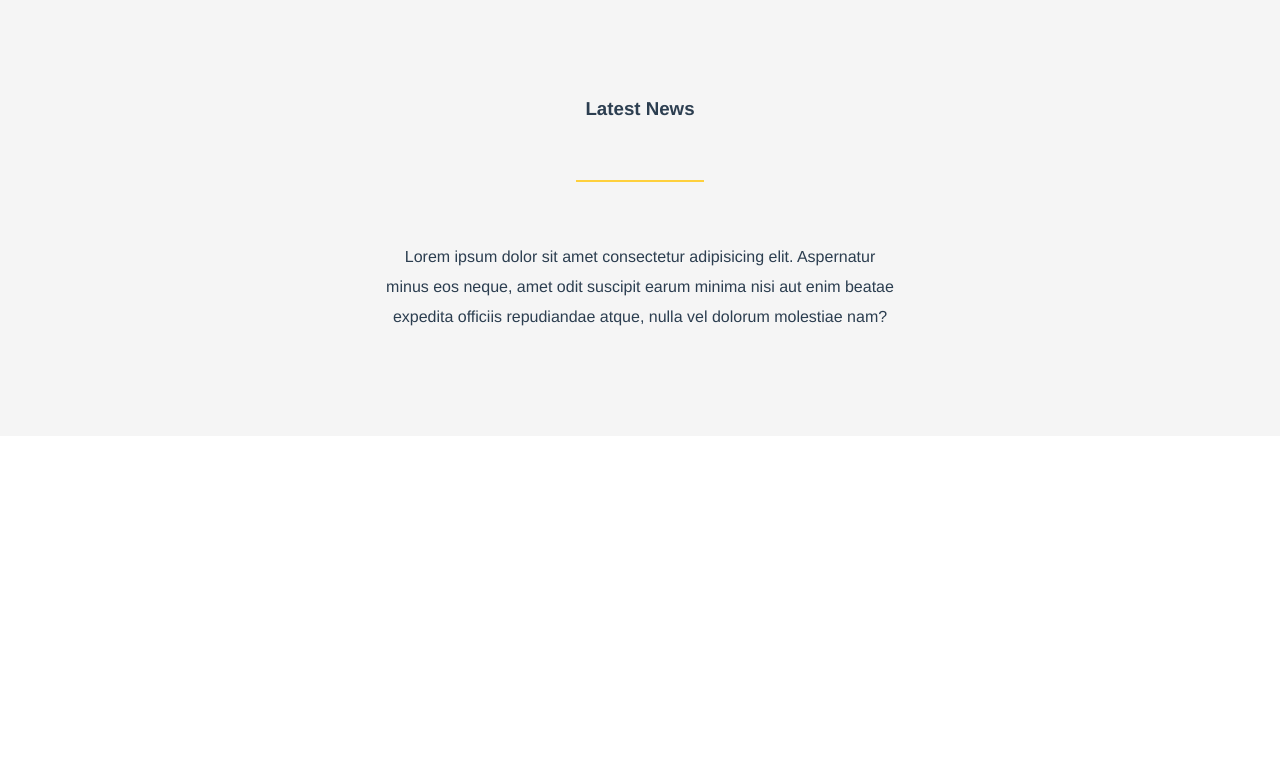
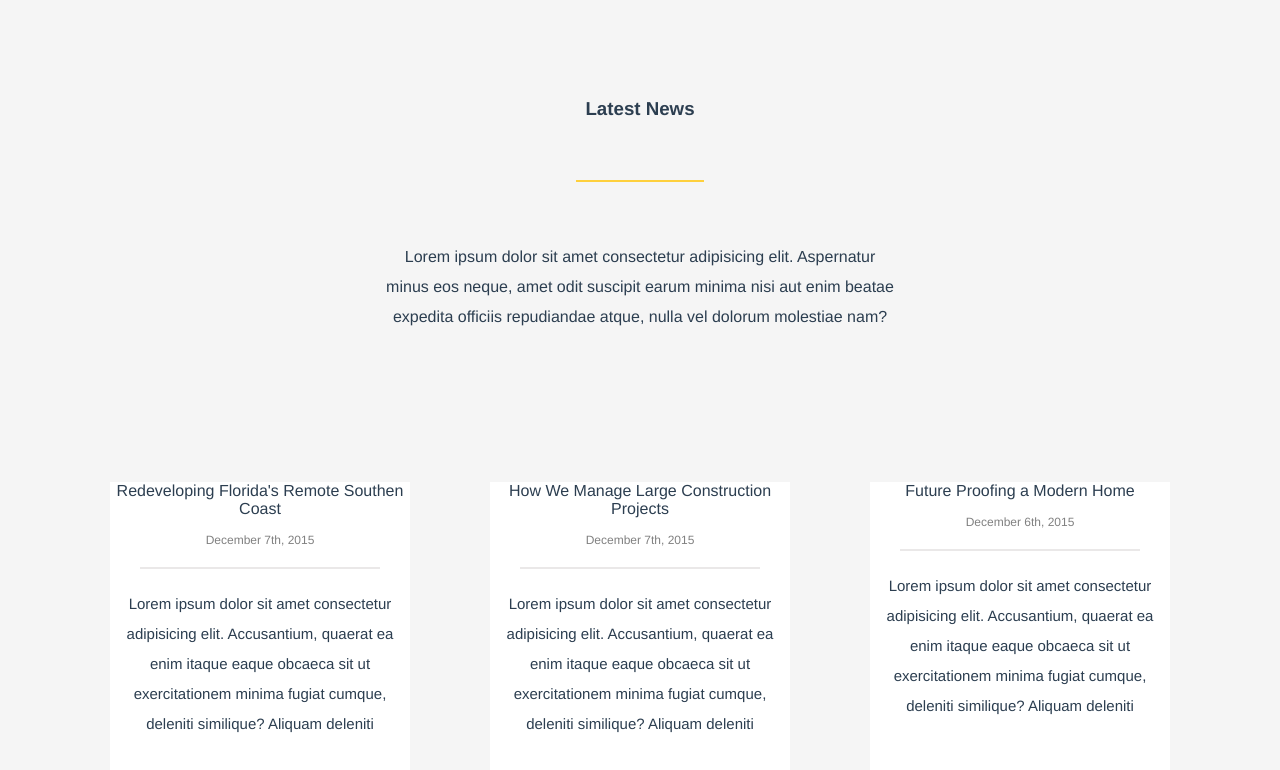
Before and after one commit to Pierre297/proj-html-vuejs, a Vue app: page / in a window 1280 px wide. Shown: the part 5463-6233 px from the top of the page. Before the commit the page ends 5899 px from the top, so only its background shows below. Built offline with nearby package versions, Linux system fonts and the light colour scheme.

Commit message:
sezione card news

```diff
--- a/src/components/Main.vue
+++ b/src/components/Main.vue
@@ -53,7 +53,7 @@
         officiis cupiditate fugiat cumque, deleniti similique? Aliquam deleniti
         necessitatibus repudiandae at.
       </p>
-      <b>HARRY SMITH NEW HOME OWNER</b>
+      <b>HARRY SMITH &#8226; NEW HOME OWNER</b>
     </div>
     <!-- NEWS -->
     <div class="latest-news">
@@ -64,11 +64,13 @@
         minus eos neque, amet odit suscipit earum minima nisi aut enim beatae
         expedita officiis repudiandae atque, nulla vel dolorum molestiae nam?
       </p>
-      <NewsCard
-        v-for="(article, fourkey) in articles"
-        :key="fourkey"
-        :new="article"
-      />
+      <div class="news-container">
+        <NewsCard
+          v-for="(article, fourthkey) in articles"
+          :key="fourthkey"
+          :news="article"
+        />
+      </div>
     </div>
   </main>
 </template>
@@ -273,4 +275,10 @@ export default {
     margin-bottom: 50px;
   }
 }
+.news-container {
+  height: 550px;
+  display: flex;
+  flex-wrap: wrap;
+  justify-content: center;
+}
 </style>
--- a/src/components/NewsCard.vue
+++ b/src/components/NewsCard.vue
@@ -2,10 +2,10 @@
   <div>
     <div class="news-card">
       <img src="" alt="" />
-      <span></span>
-      <p class="date"></p>
+      <span>{{ news.title }}</span>
+      <p class="date">{{ news.date }}</p>
       <div class="line"></div>
-      <p></p>
+      <p class="text">{{ news.text }}</p>
     </div>
   </div>
 </template>
@@ -14,10 +14,32 @@
 export default {
   name: "NewsCard",
   props: {
-    new: Object,
+    news: Object,
   },
 };
 </script>
 
 <style scoped lang="scss">
+.news-card {
+  margin: 0px 40px;
+  margin-top: 100px;
+  width: 300px;
+  background-color: white;
+  height: 400px;
+}
+.line {
+  border: solid 1px #eae8e8;
+  width: 80%;
+  margin-left: 45%;
+  margin: 20px auto;
+}
+.text {
+  font-size: 15px;
+  line-height: 30px;
+}
+.date {
+  font-size: 12px;
+  color: gray;
+  margin-top: 15px;
+}
 </style>
```
